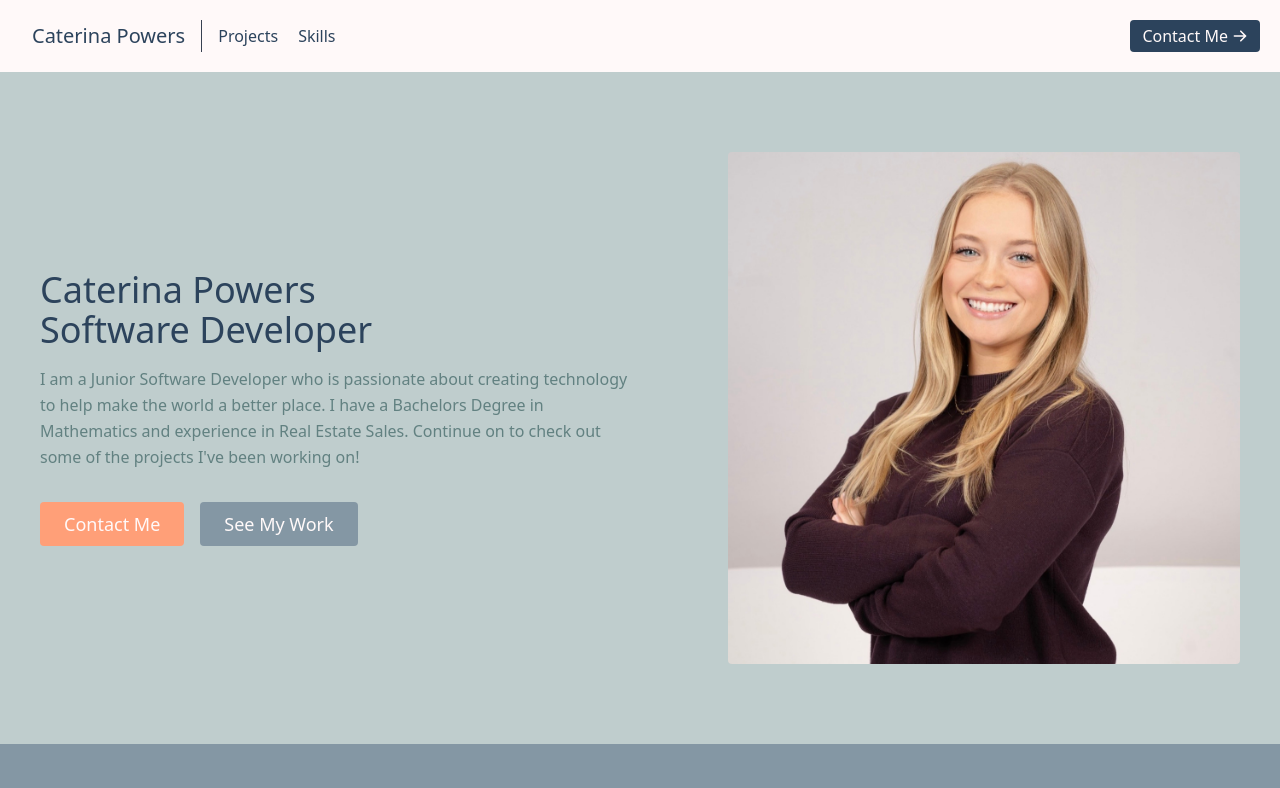
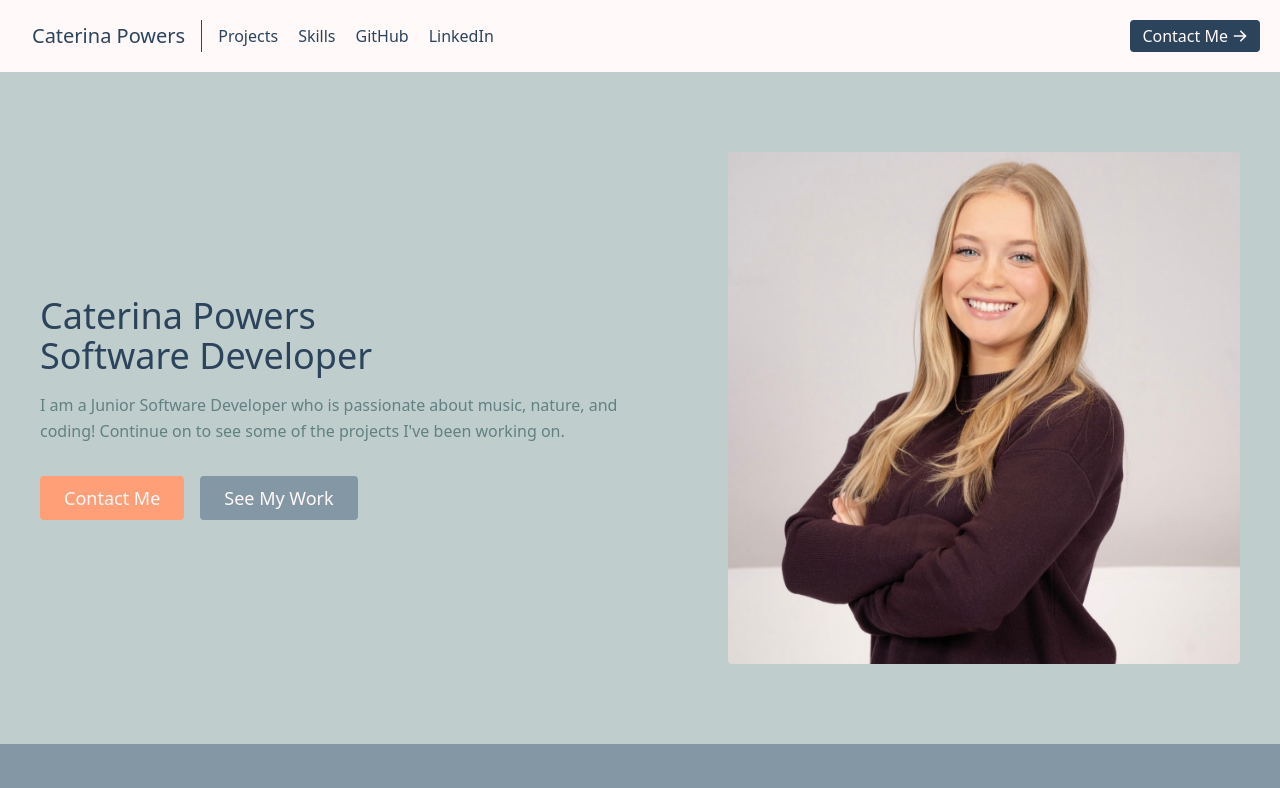
Before and after one commit to cpowers78/Developer-Portfolio, a React (Create React App) app: page / in a window 1280 px wide. Shown: the top 788 px of the page. Built offline with nearby package versions, Linux system fonts and the light colour scheme.

Commit message:
updated navigation to include github and linkedin

```diff
--- a/src/components/About.js
+++ b/src/components/About.js
@@ -10,7 +10,7 @@ export default function About() {
             <br className="block sm:inline" /> Software Developer
           </h1>
           <p style={{color: "#628181"}} className="mb-8 leading-relaxed">
-            I am a Junior Software Developer who is passionate about creating technology to help make the world a better place. I have a Bachelors Degree in Mathematics and experience in Real Estate Sales. Continue on to check out some of the projects I've been working on!
+            I am a Junior Software Developer who is passionate about music, nature, and coding! Continue on to see some of the projects I've been working on.
           </p>
           <div className="flex justify-center">
             <a style={{backgroundColor: "#ff9f78", color:"#fff9f9"}}
--- a/src/components/Navbar.js
+++ b/src/components/Navbar.js
@@ -17,6 +17,12 @@ export default function Navbar() {
           <a style={{color: "#2c435c"}} href="#skills" className="mr-5 hover:text-white">
             Skills
           </a>
+          <a style={{color: "#2c435c"}} href="https://github.com/cpowers78" className="mr-5 hover:text-white">
+            GitHub
+          </a>
+          <a style={{color: "#2c435c"}} href="https://www.linkedin.com/in/caterina-powers/" className="mr-5 hover:text-white">
+            LinkedIn
+          </a>
         </nav>
         <a style={{color: "#fff9f9", backgroundColor: "#2c435c"}}
           href="#contact"
```
